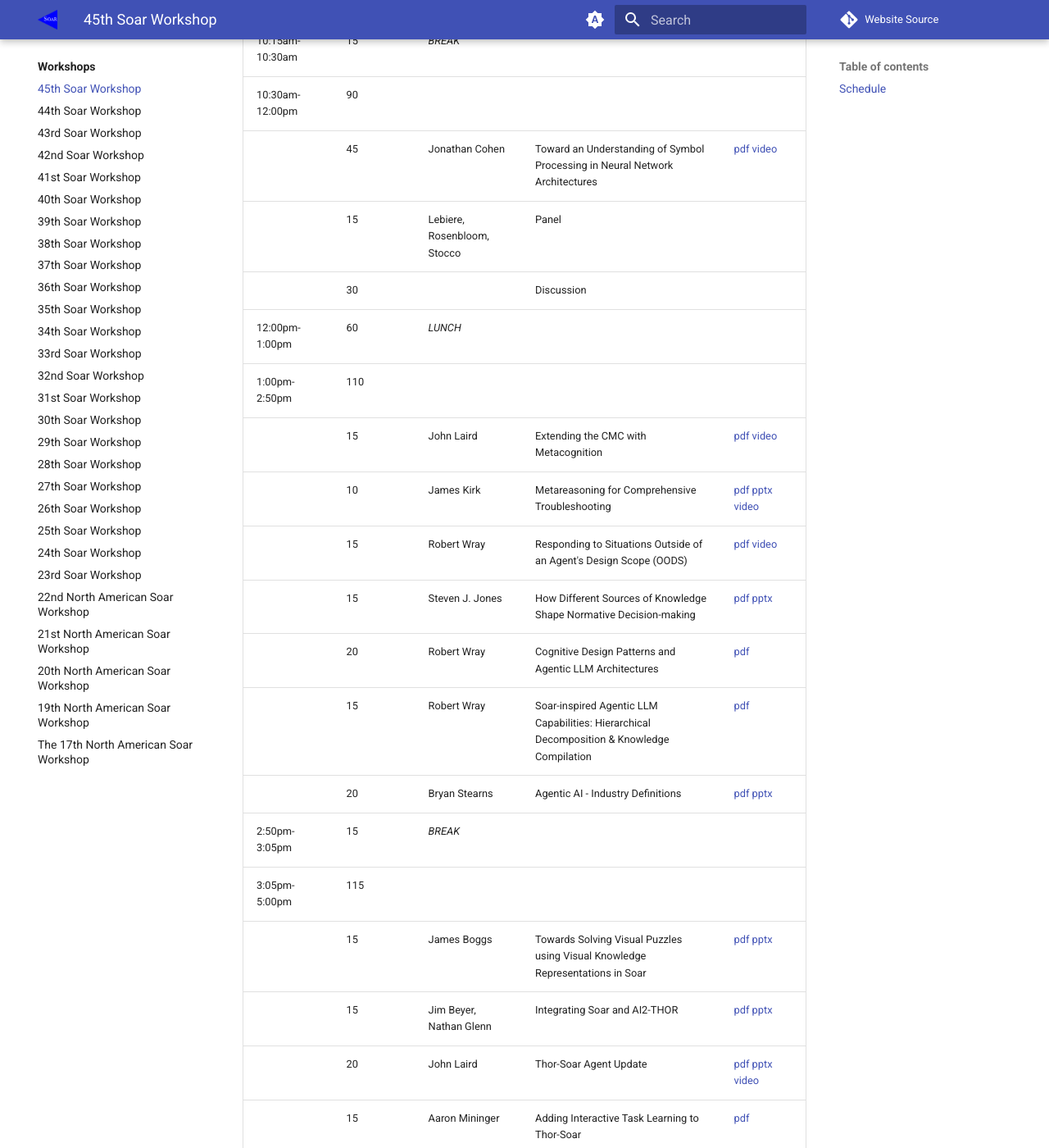
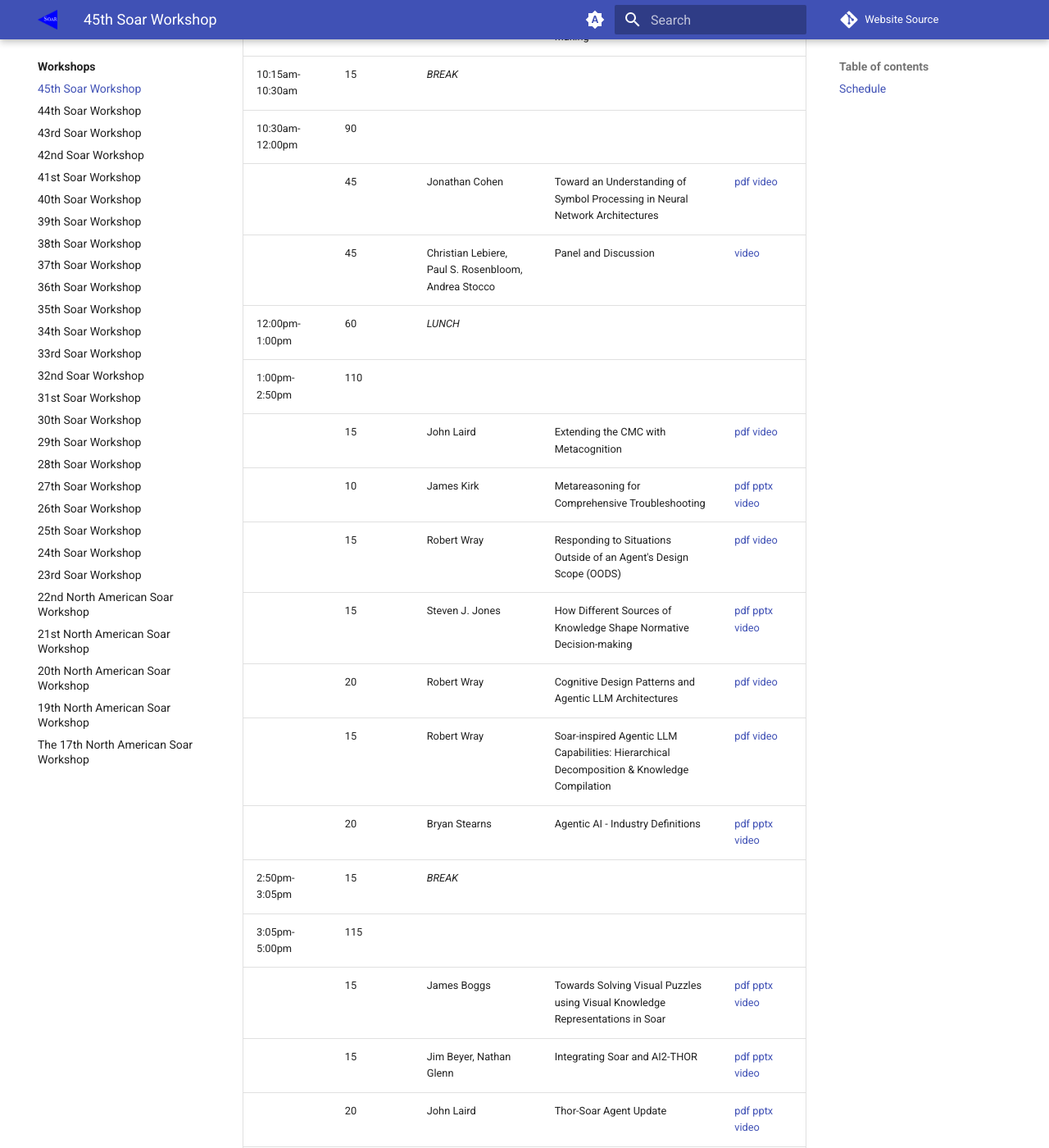
Before and after one commit to SoarGroup/SoarGroup.github.io, an MkDocs documentation site: the page built from docs/workshops/45.md, in a window 1280 px wide and 1400 px high, scrolled down 822 px. Shown: the whole window at 82% size. Built offline with MkDocs 1.6.1 and Material for MkDocs 9.7.7, drawn with Linux system fonts in a browser that asks for light colours; comment, search, counter and statistics services are not loaded; some of the changed text lies outside the part shown.

Commit message:
More YT links

```diff
--- a/docs/workshops/45.md
+++ b/docs/workshops/45.md
@@ -15,31 +15,30 @@
 |-----------------|----------|-----------------------------|-----------------------------------------------------------------------|-------|
 | 9:00am-10:15am  | 75       |                             |                                                                       |       |
 |                 | 15       | John Laird                  | Introductions                                                         |       |
-|                 | 15       | Nathan Glenn                | 2025 Soar Update                                                      | [pdf](https://raw.githubusercontent.com/SoarGroup/website-downloads/main/workshops/45/Glenn_2025_Soar_Update.pdf) [pptx](https://github.com/SoarGroup/website-downloads/releases/download/ws_45_large_files/Glenn_2025_Soar_Update.pptx) |
+|                 | 15       | Nathan Glenn                | 2025 Soar Update                                                      | [pdf](https://raw.githubusercontent.com/SoarGroup/website-downloads/main/workshops/45/Glenn_2025_Soar_Update.pdf) [pptx](https://github.com/SoarGroup/website-downloads/releases/download/ws_45_large_files/Glenn_2025_Soar_Update.pptx) <!--[video](TODO)--> |
 |                 | 15       | Moritz Schmidt              | Building Soar with CMake and Conan                                    | [pdf](https://raw.githubusercontent.com/SoarGroup/website-downloads/main/workshops/45/Schmidt.pdf) [video](https://youtu.be/nv9QEdDdyKU) |
 |                 | 15       | Bob Wray                    | Exploring Continuous RL Algorithms for Soar-RL                        | [pdf](https://raw.githubusercontent.com/SoarGroup/website-downloads/main/workshops/45/Wray_ContinuousRLforSoar.pdf) [video](https://youtu.be/wS2sKQ1Quu8) |
 |                 | 15       | Siyu Wu                     | From Cognitive Models to Language Models in Decision Making            | [video](https://youtu.be/nvEyGutrwSw) |
 | 10:15am-10:30am | 15       | *BREAK*                     |                                                                       |       |
 | 10:30am-12:00pm | 90       |                             |                                                                       |       |
 |                 | 45       | Jonathan Cohen              | Toward an Understanding of Symbol Processing in Neural Network Architectures | [pdf](https://raw.githubusercontent.com/SoarGroup/website-downloads/main/workshops/45/Cohen.pdf) [video](https://youtu.be/KJvh_d0w2Kw) |
-|                 | 15       | Lebiere, Rosenbloom, Stocco | Panel                                                                 |       |
-|                 | 30       |                             | Discussion                                                            |       |
+|                 | 45       | Christian Lebiere, Paul S. Rosenbloom, Andrea Stocco | Panel and Discussion                                       | [video](https://youtu.be/KJvh_d0w2Kw?si=fYElc3E36n-6VHnN&t=3197) |
 | 12:00pm-1:00pm  | 60       | *LUNCH*                     |                                                                       |       |
 | 1:00pm-2:50pm   | 110      |                             |                                                                       |       |
 |                 | 15       | John Laird                  | Extending the CMC with Metacognition                                  | [pdf](https://raw.githubusercontent.com/SoarGroup/website-downloads/main/workshops/45/Laird_CMC_Metacognition.pdf) [video](https://youtu.be/Seezh0Yaky4) |
 |                 | 10       | James Kirk                  | Metareasoning for Comprehensive Troubleshooting                       | [pdf](https://raw.githubusercontent.com/SoarGroup/website-downloads/main/workshops/45/Kirk_Metacogntion.pdf) [pptx](https://raw.githubusercontent.com/SoarGroup/website-downloads/main/workshops/45/Kirk_Metacogntion.pptx) [video](https://youtu.be/NuBjyxpuH0I)|
 |                 | 15       | Robert Wray                    | Responding to Situations Outside of an Agent's Design Scope (OODS) | [pdf](https://raw.githubusercontent.com/SoarGroup/website-downloads/main/workshops/45/Wray_RespondingtoOODSSituationswithAppraisals.pdf) [video](https://youtu.be/kGSulxbO5yA) |
-|                 | 15       | Steven J. Jones             | How Different Sources of Knowledge Shape Normative Decision-making     | [pdf](https://raw.githubusercontent.com/SoarGroup/website-downloads/main/workshops/45/Jones.pdf) [pptx](https://raw.githubusercontent.com/SoarGroup/website-downloads/main/workshops/45/Jones.pptx) |
-|                 | 20       | Robert Wray                    | Cognitive Design Patterns and Agentic LLM Architectures               | [pdf](https://raw.githubusercontent.com/SoarGroup/website-downloads/main/workshops/45/Wray_AgentsArchitecturesLLMs.pdf) |
-|                 | 15       | Robert Wray                    | Soar-inspired Agentic LLM Capabilities: Hierarchical Decomposition & Knowledge Compilation | [pdf](https://raw.githubusercontent.com/SoarGroup/website-downloads/main/workshops/45/Wray_HierarchicalDecomp_KnowledgeCompilation.pdf) |
-|                 | 20       | Bryan Stearns               | Agentic AI - Industry Definitions                                     | [pdf](https://raw.githubusercontent.com/SoarGroup/website-downloads/main/workshops/45/Stearns.pdf) [pptx](https://raw.githubusercontent.com/SoarGroup/website-downloads/main/workshops/45/Stearns.pptx) |
+|                 | 15       | Steven J. Jones             | How Different Sources of Knowledge Shape Normative Decision-making     | [pdf](https://raw.githubusercontent.com/SoarGroup/website-downloads/main/workshops/45/Jones.pdf) [pptx](https://raw.githubusercontent.com/SoarGroup/website-downloads/main/workshops/45/Jones.pptx) [video](https://youtu.be/JyfMYzqSXsM) |
+|                 | 20       | Robert Wray                    | Cognitive Design Patterns and Agentic LLM Architectures               | [pdf](https://raw.githubusercontent.com/SoarGroup/website-downloads/main/workshops/45/Wray_AgentsArchitecturesLLMs.pdf) [video](https://youtu.be/oEfiJwpENYw) |
+|                 | 15       | Robert Wray                    | Soar-inspired Agentic LLM Capabilities: Hierarchical Decomposition & Knowledge Compilation | [pdf](https://raw.githubusercontent.com/SoarGroup/website-downloads/main/workshops/45/Wray_HierarchicalDecomp_KnowledgeCompilation.pdf) [video](https://youtu.be/i4hUWtSx4p8) |
+|                 | 20       | Bryan Stearns               | Agentic AI - Industry Definitions                                     | [pdf](https://raw.githubusercontent.com/SoarGroup/website-downloads/main/workshops/45/Stearns.pdf) [pptx](https://raw.githubusercontent.com/SoarGroup/website-downloads/main/workshops/45/Stearns.pptx) [video](https://youtu.be/dSnNSiI_eSc) |
 | 2:50pm-3:05pm   | 15       | *BREAK*                     |                                                                       |       |
 | 3:05pm-5:00pm   | 115      |                             |                                                                       |       |
-|                 | 15       | James Boggs                 | Towards Solving Visual Puzzles using Visual Knowledge Representations in Soar | [pdf](https://raw.githubusercontent.com/SoarGroup/website-downloads/main/workshops/45/Boggs.pdf) [pptx](https://raw.githubusercontent.com/SoarGroup/website-downloads/main/workshops/45/Boggs.pptx) |
-|                 | 15       | Jim Beyer, Nathan Glenn     | Integrating Soar and AI2-THOR                                         | [pdf](https://raw.githubusercontent.com/SoarGroup/website-downloads/main/workshops/45/Beyer-Glenn_AI2THOR-Soar-Integration.pdf) [pptx](https://raw.githubusercontent.com/SoarGroup/website-downloads/main/workshops/45/Beyer-Glenn_AI2THOR-Soar-Integration.pptx) |
+|                 | 15       | James Boggs                 | Towards Solving Visual Puzzles using Visual Knowledge Representations in Soar | [pdf](https://raw.githubusercontent.com/SoarGroup/website-downloads/main/workshops/45/Boggs.pdf) [pptx](https://raw.githubusercontent.com/SoarGroup/website-downloads/main/workshops/45/Boggs.pptx) [video](https://youtu.be/PkE8hvoc_uY) |
+|                 | 15       | Jim Beyer, Nathan Glenn     | Integrating Soar and AI2-THOR                                         | [pdf](https://raw.githubusercontent.com/SoarGroup/website-downloads/main/workshops/45/Beyer-Glenn_AI2THOR-Soar-Integration.pdf) [pptx](https://raw.githubusercontent.com/SoarGroup/website-downloads/main/workshops/45/Beyer-Glenn_AI2THOR-Soar-Integration.pptx) [video](https://youtu.be/Kx35spzPBN8) |
 |                 | 20       | John Laird                  | Thor-Soar Agent Update                                                | [pdf](https://raw.githubusercontent.com/SoarGroup/website-downloads/main/workshops/45/Laird_Thor-Soar.pdf) [pptx](https://raw.githubusercontent.com/SoarGroup/website-downloads/main/workshops/45/Laird_Thor-Soar.pptx) [video](https://www.youtube.com/watch?v=lv_FKBIciQo)|
-|                 | 15       | Aaron Mininger              | Adding Interactive Task Learning to Thor-Soar                         | [pdf](https://raw.githubusercontent.com/SoarGroup/website-downloads/main/workshops/45/Mininger.pdf) |
-|                 | 5        | James Kirk                  | Pysoarlib Language Model Connector                                    | [pdf](https://raw.githubusercontent.com/SoarGroup/website-downloads/main/workshops/45/Kirk_Pysoarlib.pdf) [pptx](https://github.com/SoarGroup/website-downloads/releases/download/ws_45_large_files/Kirk_Pysoarlib.pptx) |
-|                 | 15       | James Kirk                  | Hierarchical Logic Graphs for Grounding Goals and Answering Queries   | [pdf](https://raw.githubusercontent.com/SoarGroup/website-downloads/main/workshops/45/Kirk_Hierarchical_Logic_Graphs.pdf) [pptx](https://raw.githubusercontent.com/SoarGroup/website-downloads/main/workshops/45/Kirk_Hierarchical_Logic_Graphs.pptx) |
-|                 | 20       | Peter Lindes                | Soar Learning to Make Breakfast                                       | [pdf](https://raw.githubusercontent.com/SoarGroup/website-downloads/main/workshops/45/Lindes.pdf) [pptx](https://raw.githubusercontent.com/SoarGroup/website-downloads/main/workshops/45/Lindes.pptx) |
-|                 | 10       |                             | Wrap-up and Discussion                                                |       |
+|                 | 15       | Aaron Mininger              | Adding Interactive Task Learning to Thor-Soar                         | [pdf](https://raw.githubusercontent.com/SoarGroup/website-downloads/main/workshops/45/Mininger.pdf) [video](https://youtu.be/_SKMAsxsdgE) |
+|                 | 5        | James Kirk                  | Pysoarlib Language Model Connector                                    | [pdf](https://raw.githubusercontent.com/SoarGroup/website-downloads/main/workshops/45/Kirk_Pysoarlib.pdf) [pptx](https://github.com/SoarGroup/website-downloads/releases/download/ws_45_large_files/Kirk_Pysoarlib.pptx) [video](https://youtu.be/O71egNvXbnU) |
+|                 | 15       | James Kirk                  | Hierarchical Logic Graphs for Grounding Goals and Answering Queries   | [pdf](https://raw.githubusercontent.com/SoarGroup/website-downloads/main/workshops/45/Kirk_Hierarchical_Logic_Graphs.pdf) [pptx](https://raw.githubusercontent.com/SoarGroup/website-downloads/main/workshops/45/Kirk_Hierarchical_Logic_Graphs.pptx) [video](https://youtu.be/pOQbyrwZIvU) |
+|                 | 20       | Peter Lindes                | Soar Learning to Make Breakfast                                       | [pdf](https://raw.githubusercontent.com/SoarGroup/website-downloads/main/workshops/45/Lindes.pdf) [pptx](https://raw.githubusercontent.com/SoarGroup/website-downloads/main/workshops/45/Lindes.pptx) [video](https://youtu.be/EJ2fUSyRNYs) |
+|                 | 10       |                             | Wrap-up and Discussion                                                | [video](https://youtu.be/N3sMXwozWBo) |
```
